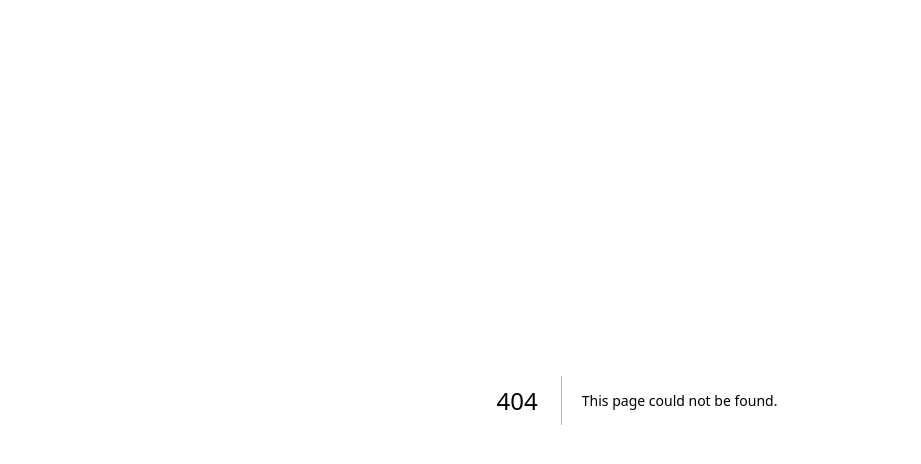
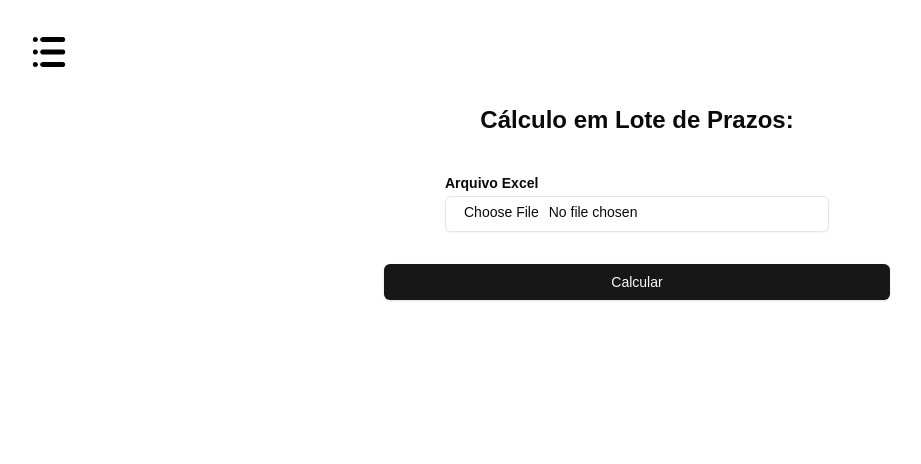
Before and after one commit to dudafurtado/legal-deadline-calculator-web, a Next.js app: page /calculo/lote in a window 1280 px wide. Before the commit this address had no page. Shown: the top 464 px of the page, without its empty margins (3-924 px from the left). Built offline with nearby package versions, Linux system fonts and the light colour scheme.

Commit message:
ft: batch calculator page

```diff
--- /dev/null
+++ b/src/app/calculo/lote/page.tsx
@@ -0,0 +1,24 @@
+import Menu from "@/components/Menu";
+import { Input } from "@/components/ui/input";
+import { Label } from "@/components/ui/label";
+import { Button } from "@/components/ui/button";
+
+export default function BatchCalculator() {
+  return (
+    <article className="flex flex-col gap-8 m-8">
+      <Menu />
+      <main className=" flex flex-col items-center justify-center gap-8">
+        <h1 className="text-2xl font-bold mb-2">Cálculo em Lote de Prazos:</h1>
+        <div className="grid w-full max-w-sm items-center gap-1.5">
+          <Label htmlFor="picture" className="font-semibold">
+            Arquivo Excel
+          </Label>
+          <Input id="picture" type="file" />
+        </div>
+        <Button type="submit" className="w-5/12">
+          Calcular
+        </Button>
+      </main>
+    </article>
+  );
+}
```
